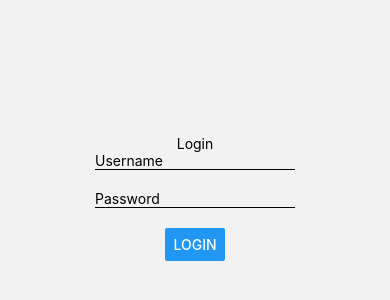
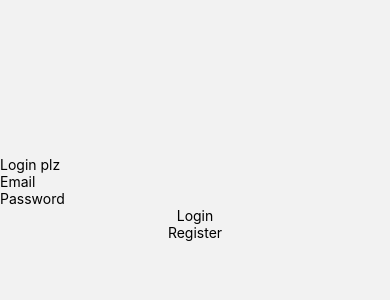
Before and after one commit to Kikkoust/map-mobile-assignment, a React Native app: screen /Login in a window 390 px wide. Shown: the part 224-524 px from the top of the page. Built offline with nearby package versions, Linux system fonts and the light colour scheme.

Commit message:
Login and register works now.

```diff
--- /dev/null
+++ b/firebase/Config.js
@@ -0,0 +1,19 @@
+import { initializeApp, getApps } from "firebase/app";
+import { getAuth, createUserWithEmailAndPassword, signInWithEmailAndPassword } from "firebase/auth";
+
+const firebaseConfig = {
+  apiKey: "",
+  authDomain: "map-project-626f9.firebaseapp.com",
+  projectId: "map-project-626f9",
+  storageBucket: "map-project-626f9.firebasestorage.app",
+  messagingSenderId: "102867221487",
+  appId: "1:102867221487:web:1d874ed432d9c72f75941a"
+};
+
+
+const app = getApps().length === 0 ? initializeApp(firebaseConfig) : getApps()[0];
+
+
+const auth = getAuth(app);
+
+export { auth, createUserWithEmailAndPassword, signInWithEmailAndPassword };
--- a/screens/LoginScreen.js
+++ b/screens/LoginScreen.js
@@ -1,20 +1,79 @@
-import React from "react";
-import { View, Text, TextInput, Button } from "react-native";
+import React, { useState } from "react";
+import { View, Text, TextInput, Pressable, KeyboardAvoidingView, StyleSheet } from "react-native";
+import { auth, createUserWithEmailAndPassword, signInWithEmailAndPassword } from "../firebase/Config";
 
 const LoginScreen = ({ navigation }) => {
-  const handleLogin = () => {
+    const [email, setEmail] = useState('');
+    const [password, setPassword] = useState('');
 
-    navigation.replace("Tabs");
-  };
+    const handleSignUp = async () => {
+        try {
+            const userCredentials = await createUserWithEmailAndPassword(auth, email, password);
+            console.log("User created:", userCredentials.user.email);
+        } catch (error) {
+            alert("Try register again",error.message);
+        }
+    };
 
-  return (
-    <View style={{ flex: 1, justifyContent: "center", alignItems: "center" }}>
-      <Text>Login</Text>
-      <TextInput placeholder="Username" style={{ borderBottomWidth: 1, width: 200, marginBottom: 20 }} />
-      <TextInput placeholder="Password" secureTextEntry style={{ borderBottomWidth: 1, width: 200, marginBottom: 20 }} />
-      <Button title="Login" onPress={handleLogin} />
-    </View>
-  );
+    const handleLogin = async () => {
+        try {
+            const userCredentials = await signInWithEmailAndPassword(auth, email, password);
+            console.log("Logged in as:", userCredentials.user.email);
+            navigation.replace("Tabs");//->Locations
+        } catch (error) {
+            alert("Register first", error.message);
+        }
+    };
+
+    return (
+        <KeyboardAvoidingView style={loginStyle.container}>
+            <View>
+                <Text>Login plz</Text>
+                <TextInput
+                    placeholder="Email"
+                    onChangeText={text => setEmail(text)}
+                    value={email}
+                    keyboardType="email-address"
+                    autoCapitalize="none"
+                    style={loginStyle.input}
+                />
+                <TextInput
+                    value={password}
+                    onChangeText={text => setPassword(text)}
+                    placeholder="Password"
+                    secureTextEntry
+                    style={loginStyle.input}
+                />
+            </View>
+            <View style={loginStyle.buttonContainer}>
+                <Pressable onPress={handleLogin} style={loginStyle.button}>
+                    <Text>Login</Text>
+                </Pressable>
+                <Pressable onPress={handleSignUp} style={loginStyle.button}>
+                    <Text>Register</Text>
+                </Pressable>
+            </View>
+        </KeyboardAvoidingView>
+    );
 };
 
 export default LoginScreen;
+
+
+
+const loginStyle = StyleSheet.create({
+    container: {
+        flex: 1,
+        justifyContent: 'center',
+    },
+
+    buttonContainer:{
+        alignItems: 'center',
+        backgroundColor: 'yelow',
+    },
+
+    button:{
+
+    }
+}
+)
```
